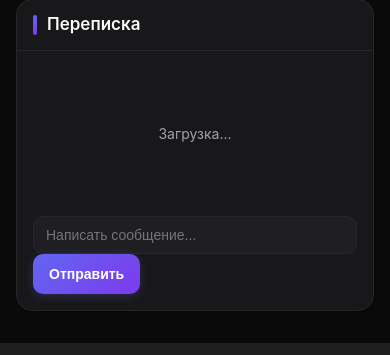
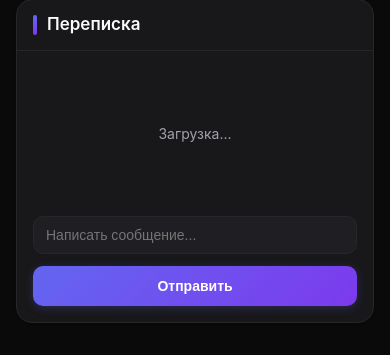
Before and after one commit to OCAVIT/Arbion, a FastAPI app: template src/templates/admin/deal_detail.html in a window 390 px wide. Shown: the part 1162-1517 px from the top of the page. Run offline with FastAPI, Linux system fonts and the light colour scheme; the template is opened without the code that fills it, so the values that code supplies are empty; parts of the project's set-up code (start-up, migrations or seed data) failed here and were passed over.

Commit message:
fix: CSS for chat input, sender_id handling, and transaction management
- Add CSS styles for .chat-input class (was missing, caused button overlap)
- Add responsive styles for chat input on mobile
- Handle sender_id=None in channels by using chat_id as fallback
- Always save contact_info (fallback to chat:ID if no username)
- Remove commit/rollback from initiate_negotiation (let caller handle)
- Add proper error handling in process_cold_deals

Co-Authored-By: Claude Opus 4.5 <noreply@anthropic.com>

```diff
--- a/src/services/message_handler.py
+++ b/src/services/message_handler.py
@@ -306,14 +306,15 @@ async def handle_new_message(event, telegram_service) -> None:
 
         chat_id = event.chat_id
         message_id = message.id
-        sender_id = event.sender_id
+        # In channels, sender_id can be None - use chat_id as fallback
+        sender_id = event.sender_id or chat_id
         chat_title = getattr(chat, 'title', None) or getattr(chat, 'first_name', '') or str(chat_id)
         raw_text = event.text
 
         # Extract contact info (username or chat info)
         sender_username = getattr(sender, 'username', None) if sender else None
         chat_username = getattr(chat, 'username', None)
-        contact_info = f"@{sender_username}" if sender_username else (f"@{chat_username}" if chat_username else None)
+        contact_info = f"@{sender_username}" if sender_username else (f"@{chat_username}" if chat_username else f"chat:{chat_id}")
 
         logger.info(f"New message from {chat_title} ({chat_id}): {raw_text[:50]}...")
 
--- a/src/static/css/style.css
+++ b/src/static/css/style.css
@@ -796,12 +796,14 @@ textarea:focus {
     word-break: break-word;
 }
 
-.chat-input-area {
+.chat-input-area,
+.chat-input {
     display: flex;
     gap: 12px;
 }
 
-.chat-input-area input {
+.chat-input-area input,
+.chat-input input {
     flex: 1;
 }
 
@@ -1441,8 +1443,14 @@ textarea:focus {
         padding: 12px;
     }
 
-    .chat-input-area {
+    .chat-input-area,
+    .chat-input {
         flex-direction: column;
+    }
+
+    .chat-input-area button,
+    .chat-input button {
+        width: 100%;
     }
 
     .chat-actions {
```
Also changed, not shown: src/services/ai_negotiator.py (+11 -7 lines).
